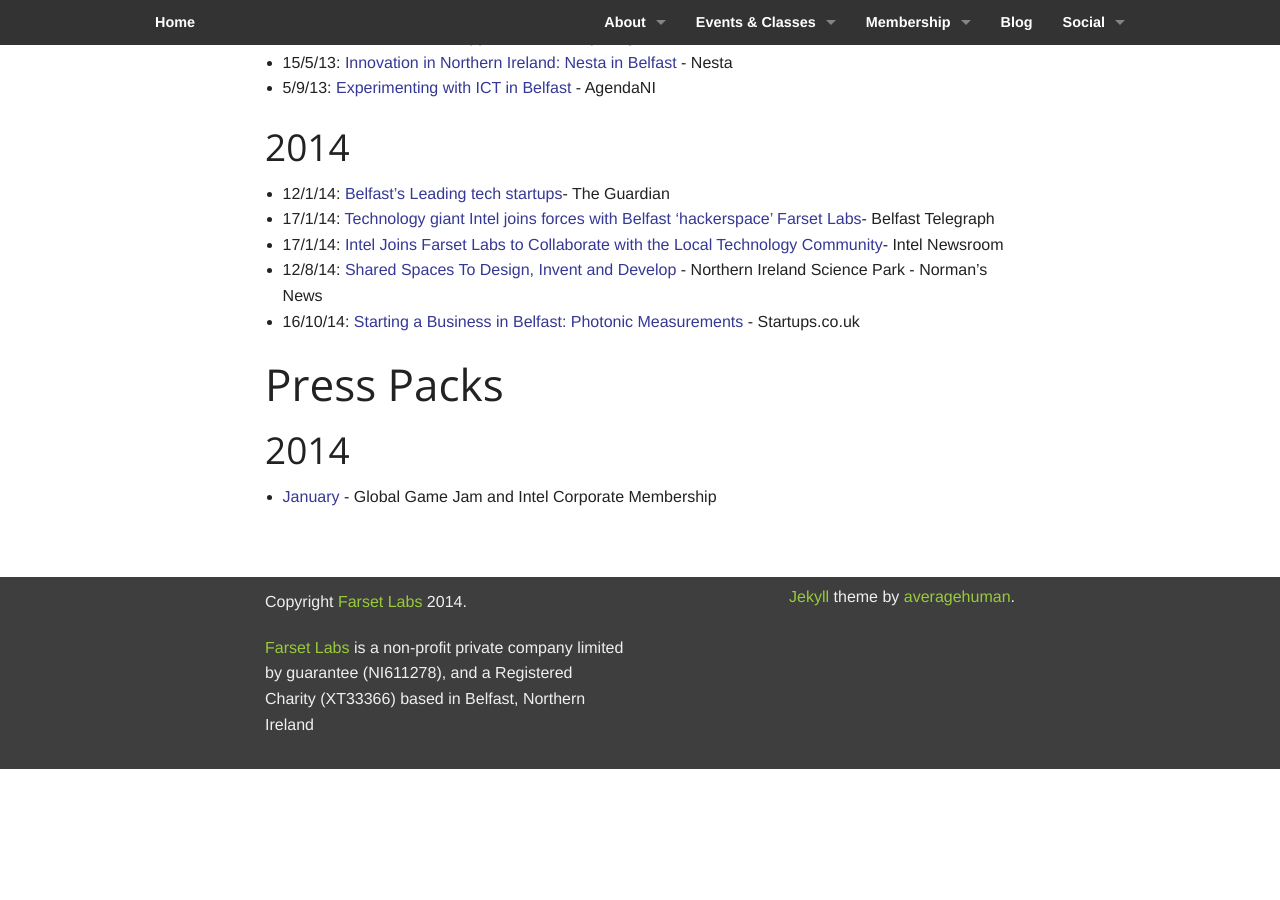
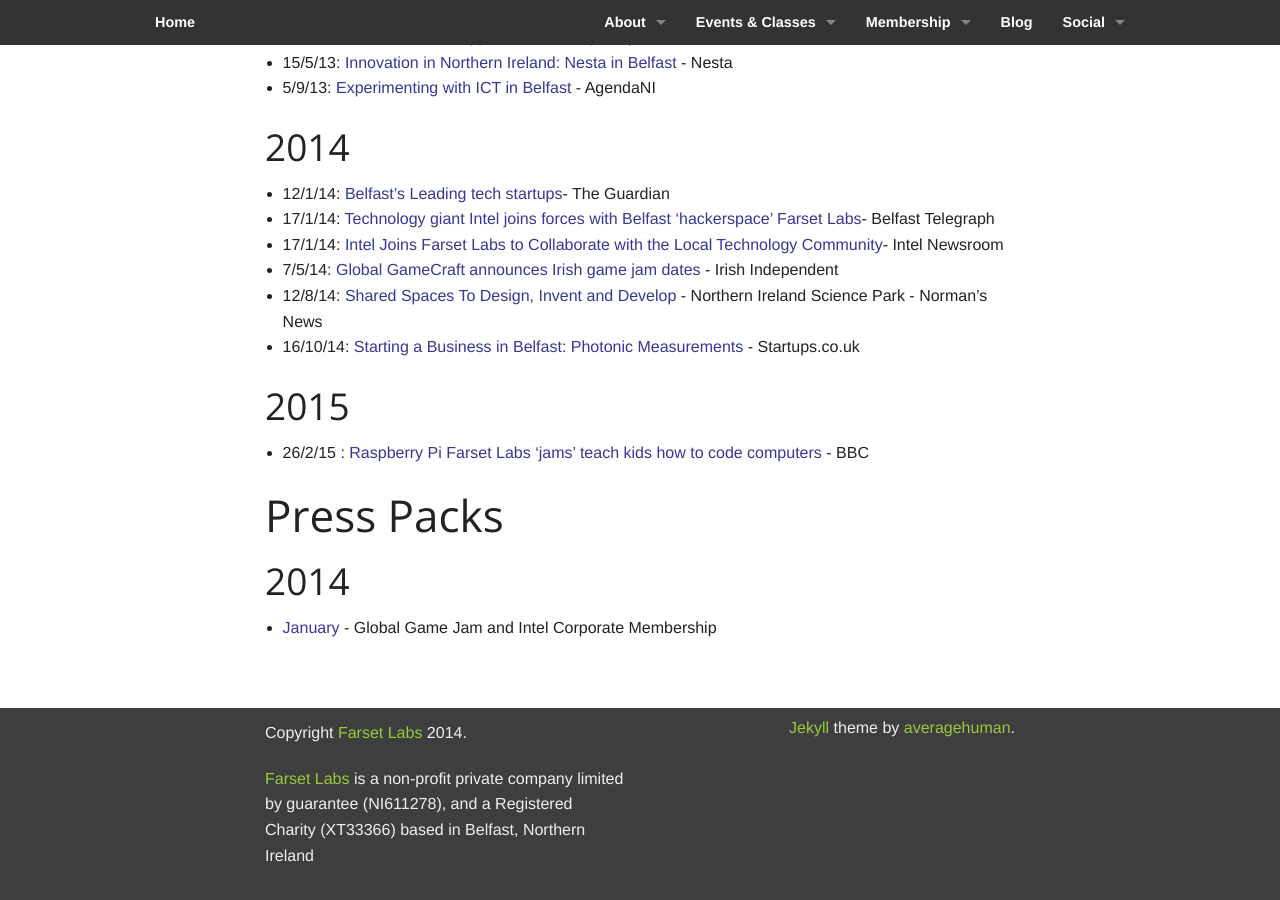
Before and after one commit to FarsetLabs/farsetlabs.github.io, a Jekyll site: the page built from about/press.md, in a window 1280 px wide and 900 px high, scrolled down 1234 px. Built offline with Jekyll 4.4.1, drawn with Linux system fonts in a browser that asks for light colours; before the commit the page ends 2003 px from its top, so only the background shows below that.

Commit message:
tiny updates to press listing

```diff
--- a/about/press.md
+++ b/about/press.md
@@ -50,8 +50,12 @@
   * 12/1/14: [Belfast's Leading tech startups](http://www.theguardian.com/uk-news/2014/jan/12/belfast-leading-tech-startups)- The Guardian
   * 17/1/14: [Technology giant Intel joins forces with Belfast 'hackerspace' Farset Labs](http://www.belfasttelegraph.co.uk/life/technology-gadgets/technology-giant-intel-joins-forces-with-belfast-hackerspace-farset-labs-29926303.html)- Belfast Telegraph
   * 17/1/14: [Intel Joins Farset Labs to Collaborate with the Local Technology Community](http://newsroom.intel.com/community/en_ie/blog/2014/01/17/intel-joins-farset-labs-to-collaborate-with-the-local-technology-community)- Intel Newsroom
+  * 7/5/14: [Global GameCraft announces Irish game jam dates](http://www.independent.ie/entertainment/games/indo-indie/global-gamecraft-announces-irish-game-jam-dates-30253357.html) - Irish Independent
   * 12/8/14: [Shared Spaces To Design, Invent and Develop](http://www.nisp.co.uk/shared-spaces-to-design-invent-and-develop/) - Northern Ireland Science Park - Norman's News
   * 16/10/14: [Starting a Business in Belfast: Photonic Measurements](http://startups.co.uk/starting-a-business-in-belfast-photonic-measurements/) - Startups.co.uk
+
+## 2015
+ * 26/2/15 : [Raspberry Pi Farset Labs 'jams' teach kids how to code computers](http://www.bbc.co.uk/news/uk-northern-ireland-31625354) - BBC
 
 # Press Packs
 
```
